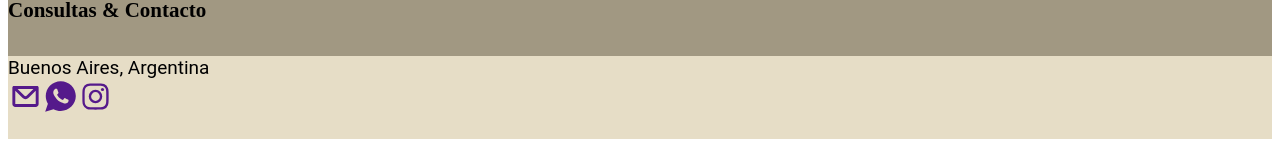
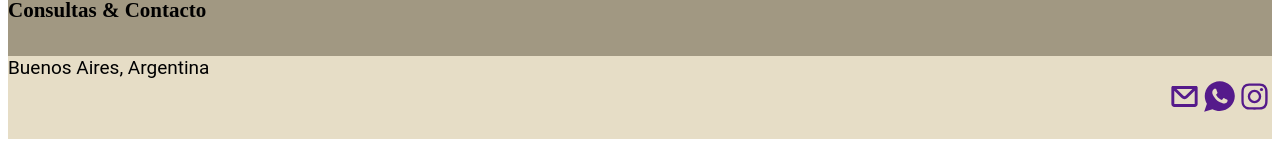
Before and after one commit to camilamurciano/murciano-reactcoder, a React (Vite) app: page / in a window 1280 px wide. Shown: the part 840-984 px from the top of the page. Built offline with nearby package versions, Linux system fonts and the light colour scheme; no server answers; the database is empty.

Commit message:
modificacion en footer

```diff
--- a/src/components/layout/footer/Footer.jsx
+++ b/src/components/layout/footer/Footer.jsx
@@ -13,6 +13,7 @@ export const Footer = () => {
 
         <div className="footerDiv">
           <p>Buenos Aires, Argentina</p>
+          <div style={{ display: "flex", justifyContent: "end" }}>
             <a href="">
               <CgMail size={35} />
             </a>
@@ -24,6 +25,7 @@ export const Footer = () => {
             </a>
           </div>
         </div>
+      </div>
     </>
   );
 };
```
Lines whose indentation alone changed are shown as unchanged.
